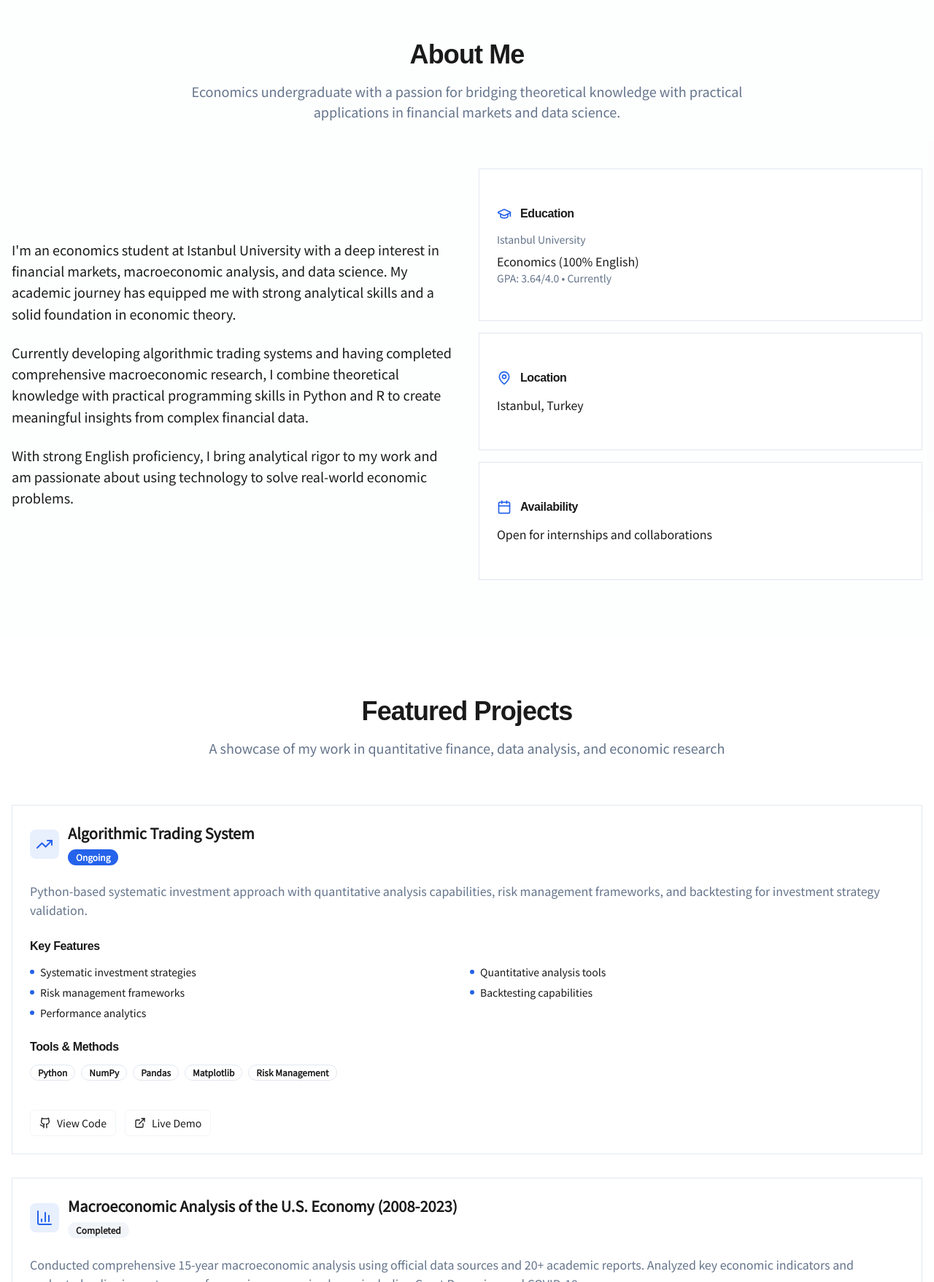
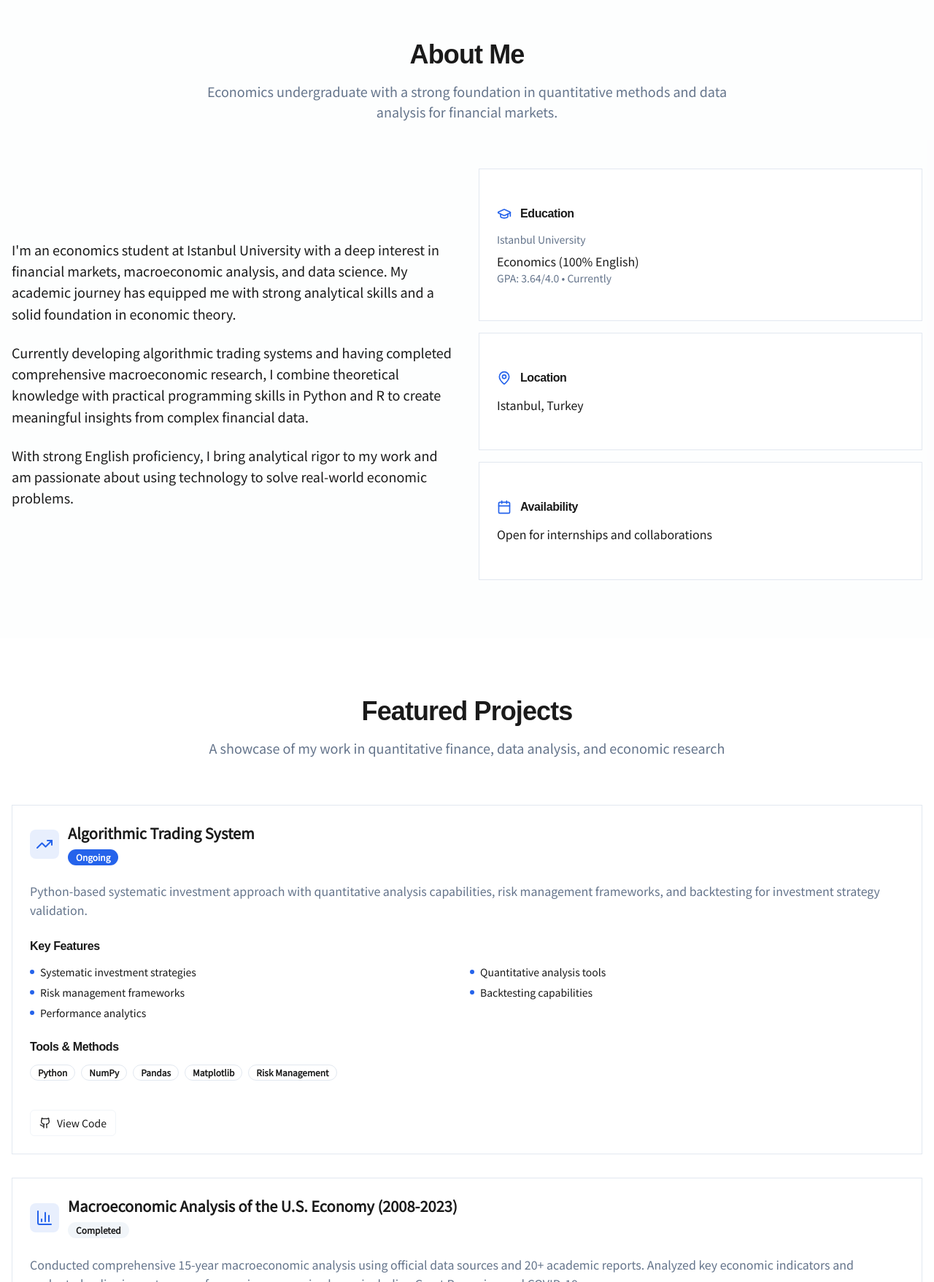
Before and after one commit to gokturkcolak/gokturkcolak.github.io, a Next.js app: page / in a window 1280 px wide. Shown: the part 825-2582 px from the top of the page at 73% size. Built offline with nearby package versions, Linux system fonts and the light colour scheme.

Commit message:
Update cv

```diff
--- a/src/components/sections/AboutSection.tsx
+++ b/src/components/sections/AboutSection.tsx
@@ -17,8 +17,7 @@ export default function AboutSection() {
         >
           <h2 className="text-3xl md:text-4xl font-bold mb-4">About Me</h2>
           <p className="text-lg text-muted-foreground max-w-3xl mx-auto">
-            Economics undergraduate with a passion for bridging theoretical knowledge with practical applications
-            in financial markets and data science.
+            Economics undergraduate with a strong foundation in quantitative methods and data analysis for financial markets.
           </p>
         </motion.div>
 
--- a/src/components/sections/ProjectsSection.tsx
+++ b/src/components/sections/ProjectsSection.tsx
@@ -116,12 +116,7 @@ export default function ProjectsSection() {
                         View Code
                       </Button>
                     )}
-                    {project.demo && (
-                      <Button variant="outline" size="sm" className="gap-2">
-                        <ExternalLink className="w-4 h-4" />
-                        Live Demo
-                      </Button>
-                    )}
+
                     {project.pdf && (
                       <Button variant="outline" size="sm" className="gap-2" asChild>
                         <a href="/papers/macroeconomics-analysis.pdf" target="_blank" rel="noopener noreferrer">
```
Also changed, not shown: 1 other file (tests, documents, lock files or other folders).
